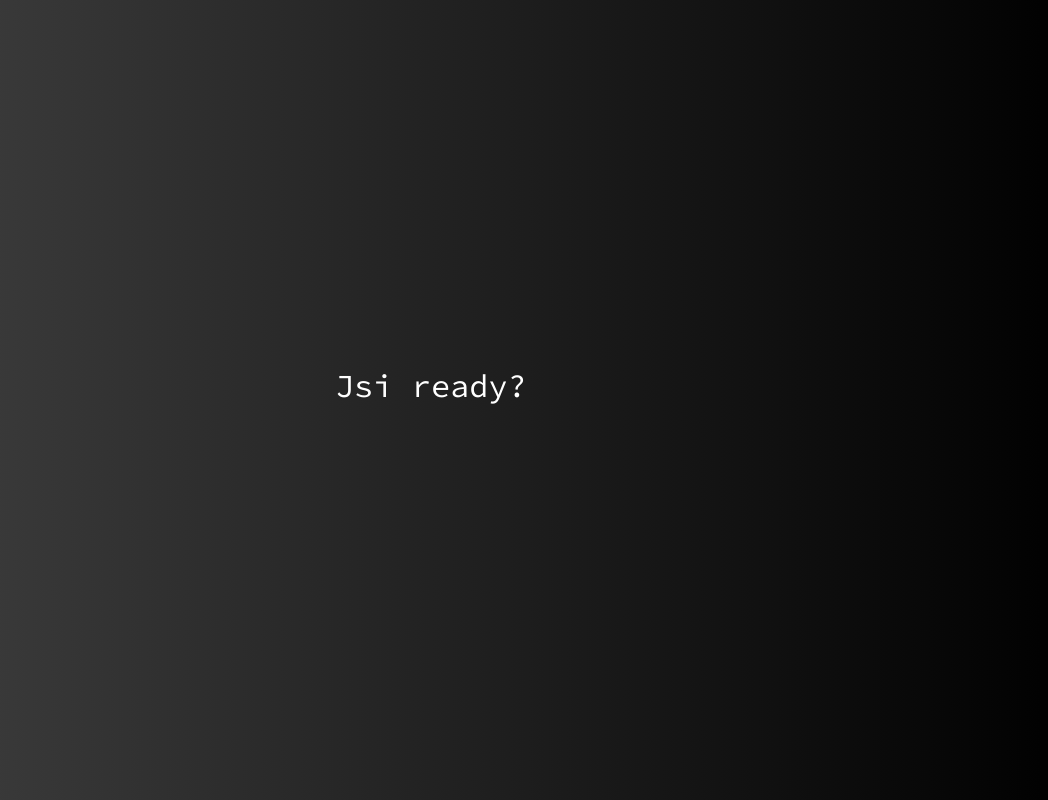
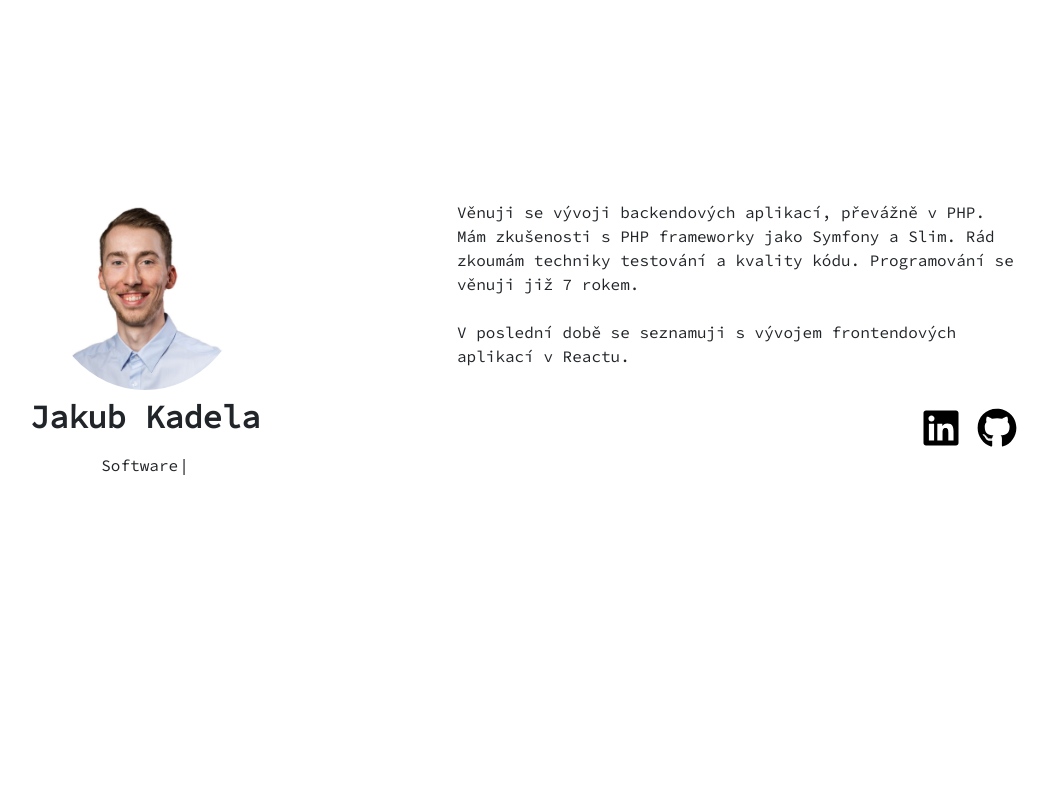
Before and after one commit to KadelaKuba/kadela-web, a React (Vite) app in the folder app/: page / in a window 1280 px wide. Shown: the whole page, without its empty margins (199-1247 px from the left). Built offline with nearby package versions, Linux system fonts and the light colour scheme.

Commit message:
create basic personal page - use MUI instead React Bootstrap

```diff
--- a/app/src/App.css
+++ b/app/src/App.css
@@ -1,7 +1,11 @@
 #root {
-  max-width: 1280px;
-  margin: 0 auto;
-  padding: 2rem;
-  text-align: center;
   font-family: "Source Code Pro", sans-serif;
 }
+
+.social-icons {
+  color: black;
+}
+
+.social-icons:hover {
+  color: blue;
+}
--- a/app/src/App.tsx
+++ b/app/src/App.tsx
@@ -1,13 +1,8 @@
 import './App.css'
-import { InProgress } from "@kadela/components";
+import { Home } from "@kadela/components/home";
 
 export function App() {
-  return (
-      <div>
-          <div>
-              <InProgress/>
-          </div>
-      </div>
-
-  )
+    return (
+        <Home/>
+    )
 }
--- a/app/src/components/InProgress.tsx
+++ /dev/null
@@ -1,27 +0,0 @@
-import { Col, Container, Row } from "react-bootstrap";
-import Typewriter from "typewriter-effect";
-
-export function InProgress() {
-    return (
-        <Container>
-            <Row>
-                <Col xs={12}>
-                    <h2 style={{paddingBottom: 20, color: 'white'}}>
-                        <Typewriter
-                            options={{
-                                strings: [
-                                    "Něco se chystá",
-                                    "Jsi ready?",
-                                    "Za chvíli to spustíme",
-                                ],
-                                autoStart: true,
-                                loop: true,
-                                deleteSpeed: 50,
-                            }}
-                        />
-                    </h2>
-                </Col>
-            </Row>
-        </Container>
-    );
-}
--- /dev/null
+++ b/app/src/components/home.tsx
@@ -0,0 +1,48 @@
+import { FaGithub, FaLinkedin } from "react-icons/fa";
+import Typewriter from "typewriter-effect";
+import { Box } from "@mui/material";
+import Container from "@mui/material/Container";
+
+export function Home() {
+    return (
+        <Container>
+            <Box display="flex" mt={{sm: 5, md: 20}} gap={4} flexDirection={{ xs: 'column', sm: 'row' }} alignItems="center">
+                <Box textAlign={'left'} display="flex" flexDirection="column" width="100%" gap={1} alignItems="center">
+                    <img style={{borderRadius: '50%'}} src="/assets/avatar.jpg" width={200} alt="Jakub Kadela"/>
+                    <h2>
+                        <strong> Jakub Kadela</strong>
+                    </h2>
+                    <Box>
+                        <Typewriter
+                            options={{
+                                strings: [
+                                    "Software developer",
+                                ],
+                                autoStart: true,
+                                loop: true,
+                                deleteSpeed: 50,
+                            }}
+                        />
+                    </Box>
+                </Box>
+                <Box width="100%" py={{sm: 0, md: 5}} display="flex" flexDirection="column" gap={5}>
+                    <Box>
+                        Věnuji se vývoji backendových aplikací, převážně v PHP. Mám zkušenosti s PHP frameworky jako Symfony a Slim.
+                        Rád zkoumám techniky testování a kvality kódu. Programování se věnuji již 7 rokem.
+
+                        <br/><br/>
+                        V poslední době se seznamuji s vývojem frontendových aplikací v Reactu.
+                    </Box>
+                    <Box display="flex" gap={2} justifyContent={"right"}>
+                        <a href={'https://www.linkedin.com/in/jakub-kadela/'}>
+                            <FaLinkedin className={"social-icons"} size={40}/>
+                        </a>
+                        <a href={'https://github.com/KadelaKuba'}>
+                            <FaGithub className={"social-icons"} size={40}/>
+                        </a>
+                    </Box>
+                </Box>
+            </Box>
+        </Container>
+    );
+}
--- a/app/src/components/index.ts
+++ b/app/src/components/index.ts
@@ -1 +1 @@
-export * from './InProgress'
+export * from './home'
--- a/app/src/index.css
+++ b/app/src/index.css
@@ -1,10 +1 @@
 @import url('https://fonts.googleapis.com/css2?family=Source+Code+Pro');
-
-body {
-  margin: 0;
-  display: flex;
-  place-items: center;
-  min-width: 320px;
-  min-height: 100vh;
-  background-image: linear-gradient(to right, #434343 0%, black 100%);
-}
```
Also changed, not shown: app/package.json (+5 -2 lines), app/public/assets/avatar.jpg (added), 1 other file (tests, documents, lock files or other folders).
